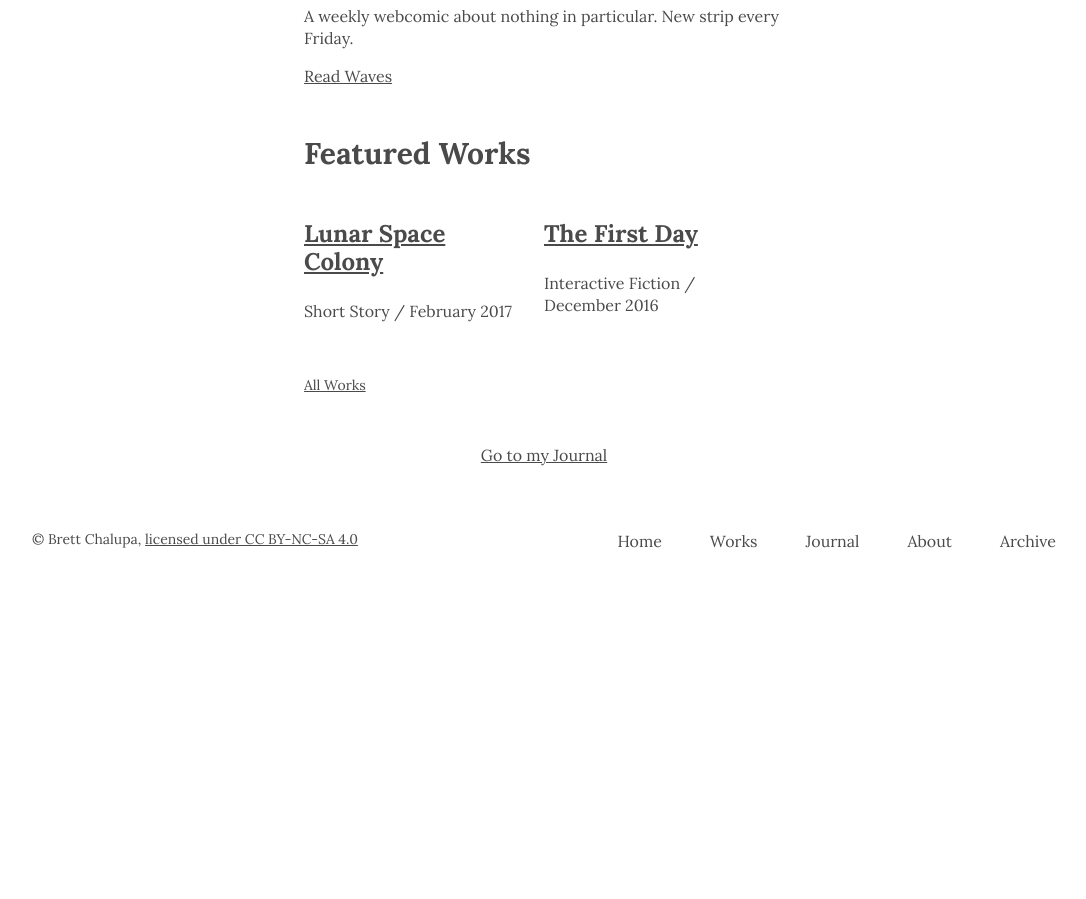
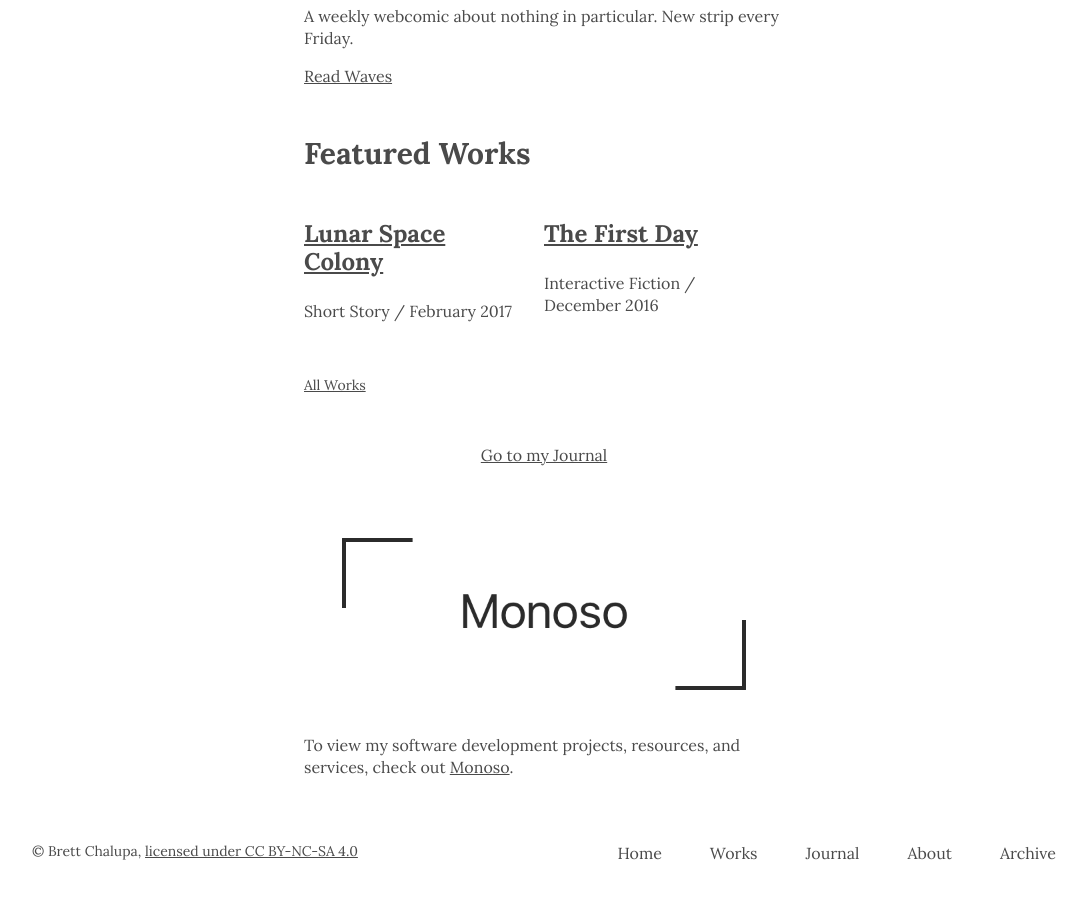
Before and after one commit to brettchalupa/brettchalupa.github.io, a Jekyll site: the page built from index.html, in a window 1280 px wide and 900 px high, scrolled down 1050 px. Shown: the whole window, without its empty margins (96-1182 px from the left). Built offline with Jekyll 4.4.1, drawn with Linux system fonts in a browser that asks for light colours; a script that is not in the unit is left out; before the commit the page ends 1638 px from its top, so only the background shows below that.

Commit message:
Add Monoso logo and info to home page
This better shares what Monoso is and separates it from this site.

```diff
--- a/index.html
+++ b/index.html
@@ -41,4 +41,12 @@ layout: default
   <div class='section journal-entries center'>
     <p><a href='https://journal.brettchalupa.com'>Go to my Journal</a></p>
   </div>
+
+  <div class='section'>
+    <a href='http://www.monoso.co'>
+      <img alt='Monoso Logo' src='/uploads/monoso-logo.png'>
+    </a>
+
+    <p>To view my software development projects, resources, and services, check out <a href='http://monoso.co'>Monoso</a>.
+  </div>
 </div>
```
Also changed, not shown: _uploads/monoso-logo.png (added).
